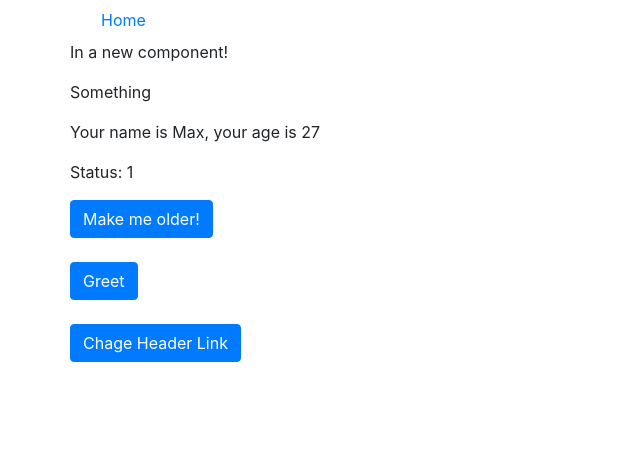
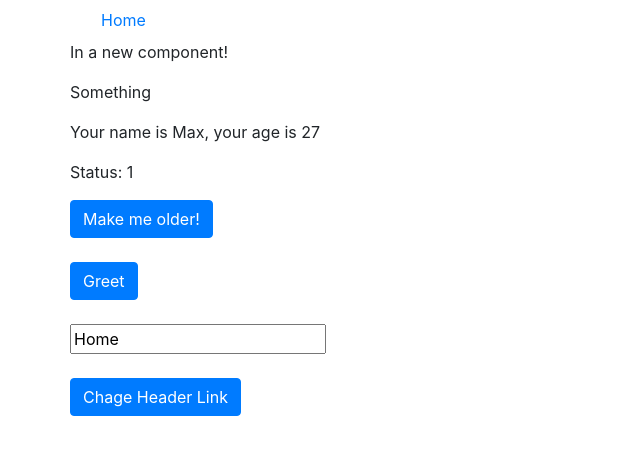
Before and after one commit to unixqnx/react-base-25112019, a React (Create React App) app: page / in a window 1280 px wide. Shown: the top 454 px of the page, without its empty margins (0-640 px from the left). Built offline with nearby package versions, Linux system fonts and the light colour scheme.

Commit message:
ReactJS Basics - #13 Two-Way-Binding

```diff
--- a/src/app/components/Home.js
+++ b/src/app/components/Home.js
@@ -6,7 +6,7 @@ export class Home extends React.Component{
         this.state = {
             age : props.initialAge,
             status : 0,
-            homeLink : "Changed Link"
+            homeLink : props.initialLink
         };
         setTimeout(()=>{
             this.setState({status : 1});
@@ -26,6 +26,13 @@ export class Home extends React.Component{
         this.props.changeLink(this.state.homeLink)
     }
 
+    onHandleChange(event){
+        this.setState({
+            homeLink : event.target.value
+        });
+        console.log(event);
+    }
+
 
     render(){
         console.log(this.props);
@@ -42,6 +49,10 @@ export class Home extends React.Component{
                 <button onClick={this.props.greet} className="btn btn-primary">Greet</button>
                 <br/>
                 <br/>
+                <input type="text" value={this.state.homeLink} onChange={(event)=>this.onHandleChange(event)}></input>
+                {/* <input type="text" value={this.state.homeLink} onChange={this.onHandleChange.bind(this)}></input> */}
+                <br/>
+                <br/>
                 <button onClick={this.changeLink.bind(this)} className="btn btn-primary">Chage Header Link</button>
             </div>
         );
--- a/src/app/index.js
+++ b/src/app/index.js
@@ -36,6 +36,7 @@ export default class App extends React.Component {
                               initialAge={27}
                               greet={this.onGreet}
                               changeLink = {this.onChangeLinkName.bind(this)}
+                              initialLink = {this.state.homeLink}
                         />
                     </div>
                 </div>
```
